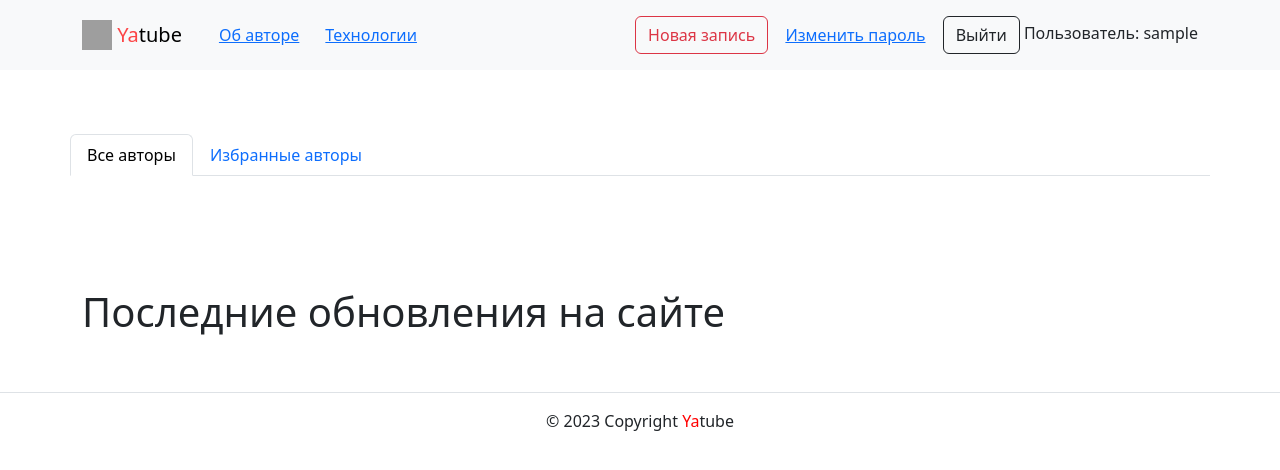
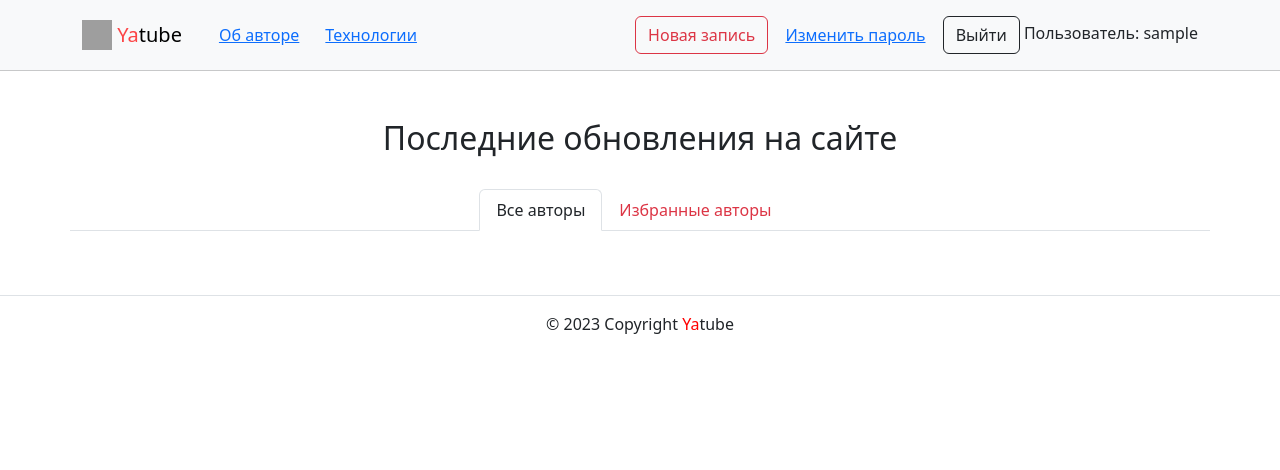
Before and after one commit to Timofey-G/Yatube, a Django app: page / in a window 1280 px wide. Shown: the top 470 px of the page. Run offline with Django 3.2, Linux system fonts and the light colour scheme; the visitor is signed in with stand-in values (Sample User, id 1); data that the repository does not hold is empty; some libraries are stand-ins or nearby versions; grey boxes are pictures that could not be loaded.

Commit message:
Add profile picture, modified posts: author, group

```diff
--- a/yatube/posts/admin.py
+++ b/yatube/posts/admin.py
@@ -1,6 +1,7 @@
 from django.contrib import admin
 
 from .models import Group, Post, Comment, Follow
+from users.models import CustomUser
 
 
 class PostAdmin(admin.ModelAdmin):
@@ -22,3 +23,4 @@ admin.site.register(Post, PostAdmin)
 admin.site.register(Group)
 admin.site.register(Comment, CommentAdmin)
 admin.site.register(Follow)
+admin.site.register(CustomUser)
--- a/yatube/templates/includes/header.html
+++ b/yatube/templates/includes/header.html
@@ -72,6 +72,7 @@
       </div>
     </div>
   </nav>
+  <hr class="mt-0 pt-0">
 {% comment %}
   <nav class="navbar navbar-expand-sm navbar-light" style="background-color: lightskyblue">
     <div class="container">
--- a/yatube/templates/posts/includes/switcher.html
+++ b/yatube/templates/posts/includes/switcher.html
@@ -1,11 +1,12 @@
 {% with request.resolver_match.view_name as view_name %}
 {% if user.is_authenticated %}
-<div class="container py-5">
+<h2 class="text-center mt-5 mb-0">Последние обновления на сайте</h1>
+<div class="container py-3 pb-0 mb-0">
   <div class="row my-3">
-    <ul class="nav nav-tabs">
+    <ul class="nav nav-tabs justify-content-center">
       <li class="nav-item">
         <a
-          class="nav-link {% if view_name == 'posts:index' %}active{% endif %}"
+          class="text-body nav-link {% if view_name == 'posts:index' %}active{% endif %}"
           href="{% url 'posts:index' %}"
         >
           Все авторы
@@ -13,7 +14,7 @@
       </li>
       <li class="nav-item">
         <a
-           class="nav-link {% if view_name == 'posts:follow_index' %}active{% endif %}"
+           class="text-danger nav-link {% if view_name == 'posts:follow_index' %}active{% endif %}"
            href="{% url 'posts:follow_index' %}"
         >
           Избранные авторы
@@ -22,5 +23,7 @@
     </ul>
   </div>
 </div>
+{% else %}
+<h2 class="text-center mt-5 mb-5">Последние обновления на сайте</h1>
 {% endif %}
 {% endwith %}
--- a/yatube/templates/posts/index.html
+++ b/yatube/templates/posts/index.html
@@ -6,17 +6,12 @@
 {% endblock %}
 {% block content %}
   {% include 'posts/includes/switcher.html' %}
-  <div class="container py-5">
-    <h1>Последние обновления на сайте</h1>
-      {% cache 20 index_page %}
+  <div class="container py-5 pt-0 mt-0">
+      {% comment %} {% cache 20 index_page %} {% endcomment %}
       {% for post in page_obj %}
       {% include 'posts/includes/post_list.html' %}
-        {% if post.group %}
-          <a href="{% url 'posts:group_list' post.group.slug %}">все записи группы</a>
-        {% endif %}
-        {% if not forloop.last %}<hr>{% endif %}
       {% endfor %}
-      {% endcache %}
+      {% comment %} {% endcache %} {% endcomment %}
       {% include 'posts/includes/paginator.html' %}
   </div>
 {% endblock %}
--- a/yatube/users/models.py
+++ b/yatube/users/models.py
@@ -1,11 +1,11 @@
-# from django.db import models
-# from django.contrib.auth.models import AbstractUser
+from django.db import models
+from django.contrib.auth.models import AbstractUser
 
 
-# class CustomUser(AbstractUser):
-#     profile_picture = models.ImageField(
-#         "Фото профиля",
-#         upload_to="users/",
-#         blank=True,
-#         help_text="Загрузите фото профиля",
-#     )
+class CustomUser(AbstractUser):
+    profile_picture = models.ImageField(
+        "Фото профиля",
+        upload_to="users/",
+        blank=True,
+        help_text="Загрузите фото профиля",
+    )
--- a/yatube/yatube/settings.py
+++ b/yatube/yatube/settings.py
@@ -141,7 +141,7 @@ STATICFILES_DIRS = (os.path.join(BASE_DIR, "static"),)
 
 # Users
 
-# AUTH_USER_MODEL = 'users.CustomUser'
+AUTH_USER_MODEL = "users.CustomUser"
 
 
 # My constant's
```
Also changed, not shown: yatube/templates/posts/includes/post_list.html (+25 -6 lines), yatube/users/forms.py (+7 -1 lines), yatube/posts/migrations/0001_initial.py (deleted), yatube/posts/migrations/0002_follow.py (deleted), yatube/posts/migrations/0003_auto_20230207_1149.py (deleted), yatube/posts/migrations/0004_auto_20230207_2325.py (deleted), yatube/users/migrations/0001_initial.py (added).
